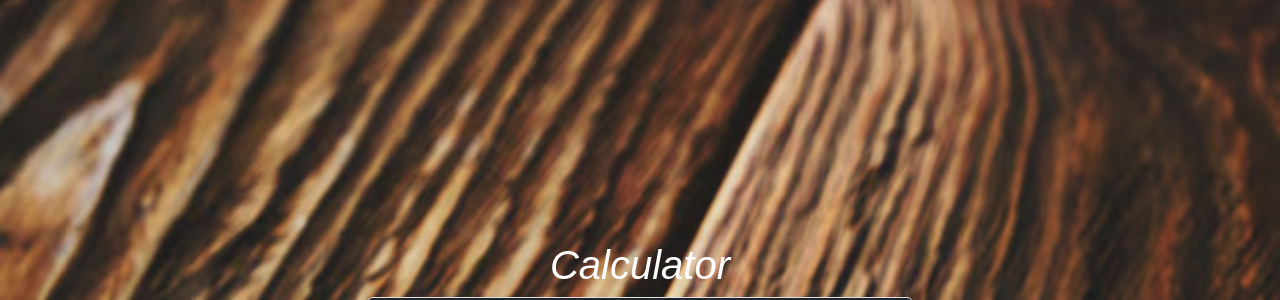
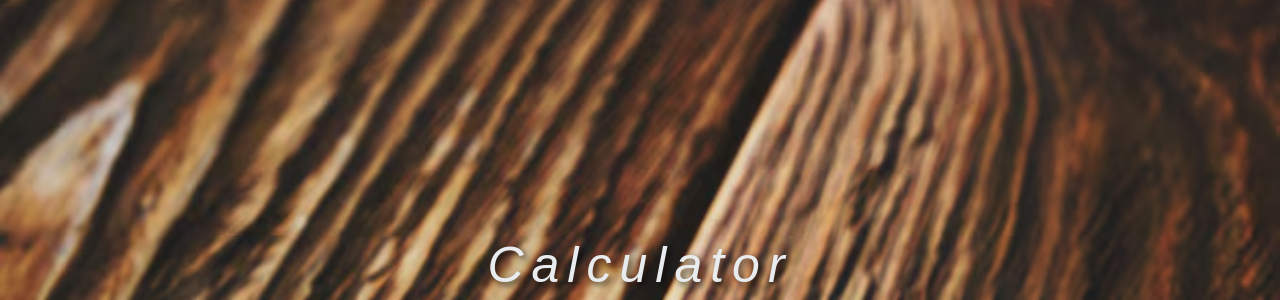
Before and after one commit to s-dhanashree07/STOPWATCH, a plain HTML site: page index.html in a window 1280 px wide. Shown: the top 300 px of the page. Drawn offline with nearby package versions, Linux system fonts and the light colour scheme.

Commit message:
Update stopwatch.css

```diff
--- a/stopwatch.css
+++ b/stopwatch.css
@@ -12,7 +12,13 @@ body {
     margin: 0;
     padding: 0;
 }
-
+.heading{
+    font-size: 50px;
+    text-align: center;
+    letter-spacing: 0.5rem;
+    color: #e9ecef;
+    text-shadow: 3px 3px 6px rgba(0, 0, 0, 0.7);
+}
 .stopwatch {
     color: white;
     margin: 0 auto;
```
